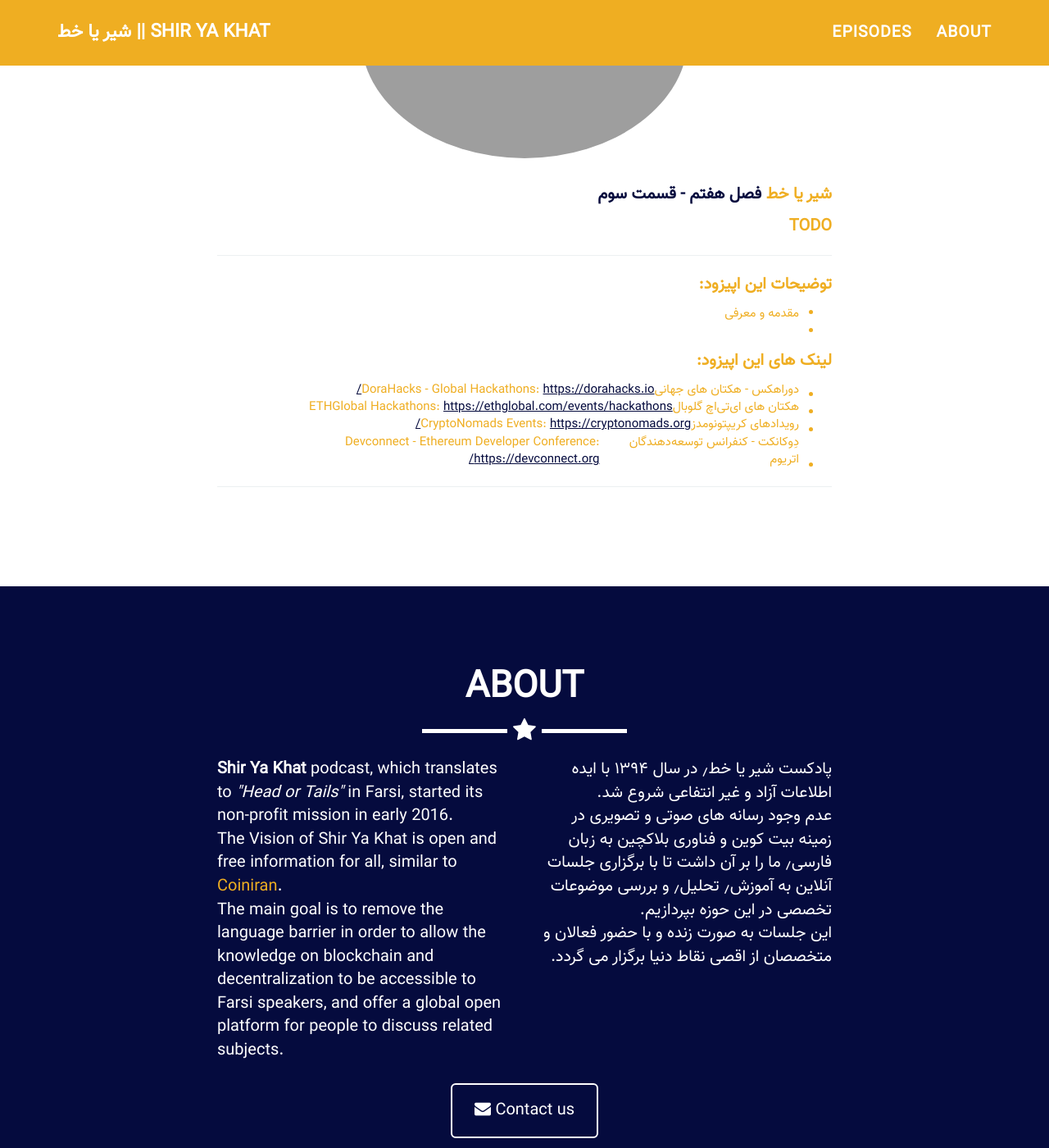
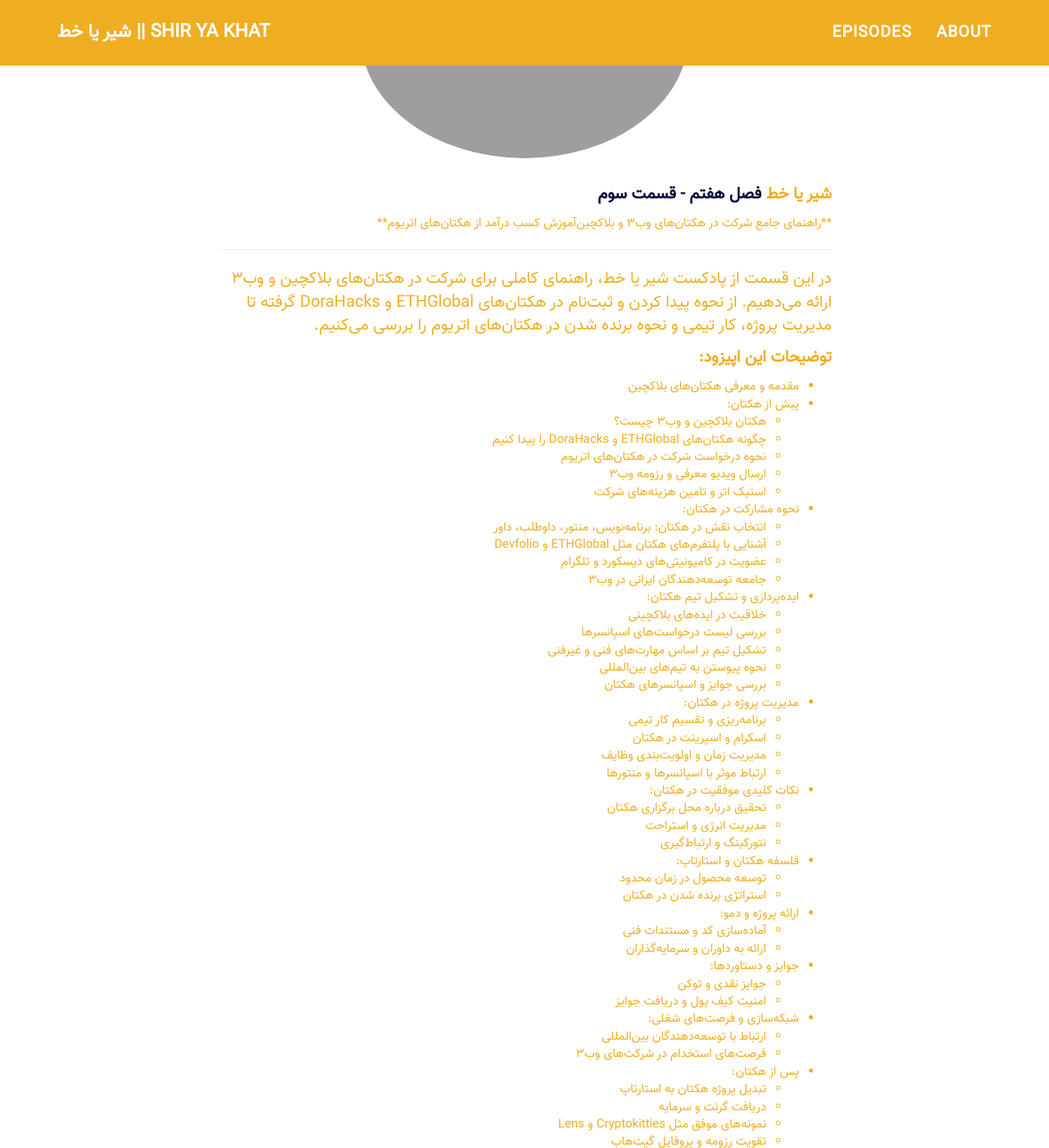
Before and after one commit to shiryakhat/website, a Jekyll site: the page built from _posts/2025-01-14-hackathons.md, in a window 1280 px wide and 1400 px high, scrolled down 901 px. Shown: the whole window at 82% size. Built offline with Jekyll 4.4.1, drawn with Linux system fonts in a browser that asks for light colours.

Commit message:
AI written desc based on the pre-call notes

```diff
--- a/_posts/2025-01-14-hackathons.md
+++ b/_posts/2025-01-14-hackathons.md
@@ -26,19 +26,63 @@ castbox:
 
 ---
 
+
 **شیر یا خط**
 **[فصل هفتم - قسمت سوم](https://shiryakhat.net/2025/01/hackathons.html)**
 
-**TODO**
+**راهنمای جامع شرکت در هکتان‌های وب۳ و بلاکچین | آموزش کسب درآمد از هکتان‌های اتریوم**
 
 -------------------------------------------------------
 
+در این قسمت از پادکست شیر یا خط، راهنمای کاملی برای شرکت در هکتان‌های بلاکچین و وب۳ ارائه می‌دهیم. از نحوه پیدا کردن و ثبت‌نام در هکتان‌های ETHGlobal و DoraHacks گرفته تا مدیریت پروژه، کار تیمی و نحوه برنده شدن در هکتان‌های اتریوم را بررسی می‌کنیم.
 
 **توضیحات این اپیزود:**
 
+* مقدمه و معرفی هکتان‌های بلاکچین
+* پیش از هکتان:
+  * هکتان بلاکچین و وب۳ چیست؟
+  * چگونه هکتان‌های ETHGlobal و DoraHacks را پیدا کنیم
+  * نحوه درخواست شرکت در هکتان‌های اتریوم
+  * ارسال ویدیو معرفی و رزومه وب۳
+  * استیک اتر و تامین هزینه‌های شرکت
+* نحوه مشارکت در هکتان:
+  * انتخاب نقش در هکتان: برنامه‌نویس، منتور، داوطلب، داور
+  * آشنایی با پلتفرم‌های هکتان مثل ETHGlobal و Devfolio
+  * عضویت در کامیونیتی‌های دیسکورد و تلگرام
+  * جامعه توسعه‌دهندگان ایرانی در وب۳
+* ایده‌پردازی و تشکیل تیم هکتان:
+  * خلاقیت در ایده‌های بلاکچینی
+  * بررسی لیست درخواست‌های اسپانسرها
+  * تشکیل تیم بر اساس مهارت‌های فنی و غیرفنی
+  * نحوه پیوستن به تیم‌های بین‌المللی
+  * بررسی جوایز و اسپانسرهای هکتان
+* مدیریت پروژه در هکتان:
+  * برنامه‌ریزی و تقسیم کار تیمی
+  * اسکرام و اسپرینت در هکتان
+  * مدیریت زمان و اولویت‌بندی وظایف
+  * ارتباط موثر با اسپانسرها و منتورها
+* نکات کلیدی موفقیت در هکتان:
+  * تحقیق درباره محل برگزاری هکتان
+  * مدیریت انرژی و استراحت
+  * نتورکینگ و ارتباط‌گیری
+* فلسفه هکتان و استارتاپ:
+  * توسعه محصول در زمان محدود
+  * استراتژی برنده شدن در هکتان
+* ارائه پروژه و دمو:
+  * آماده‌سازی کد و مستندات فنی
+  * ارائه به داوران و سرمایه‌گذاران
+* جوایز و دستاوردها:
+  * جوایز نقدی و توکن
+  * امنیت کیف پول و دریافت جوایز
+* شبکه‌سازی و فرصت‌های شغلی:
+  * ارتباط با توسعه‌دهندگان بین‌المللی
+  * فرصت‌های استخدام در شرکت‌های وب۳
+* پس از هکتان:
+  * تبدیل پروژه هکتان به استارتاپ
+  * دریافت گرنت و سرمایه
+  * نمونه‌های موفق مثل Cryptokitties و Lens
+  * تقویت رزومه و پروفایل گیت‌هاب
 
-* مقدمه و معرفی
-*
 
 **لینک های این اپیزود:**
 
```
